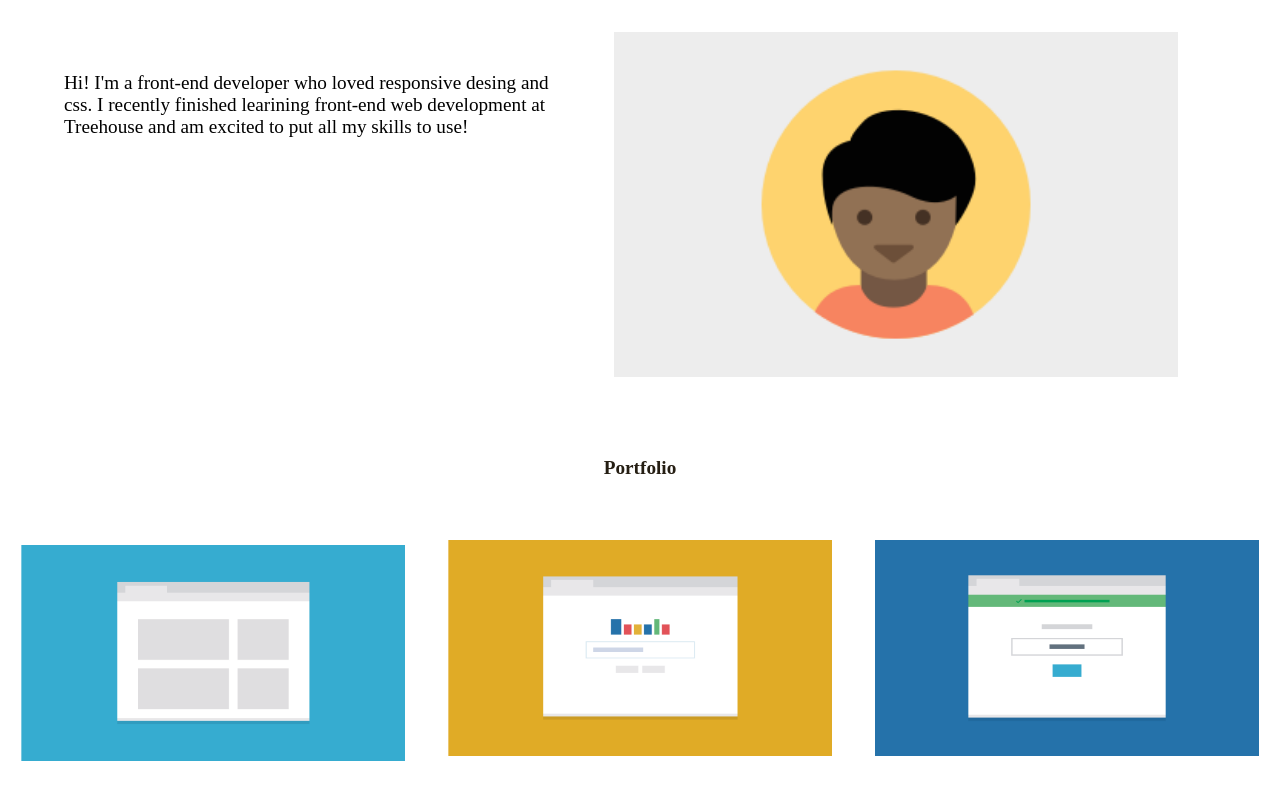
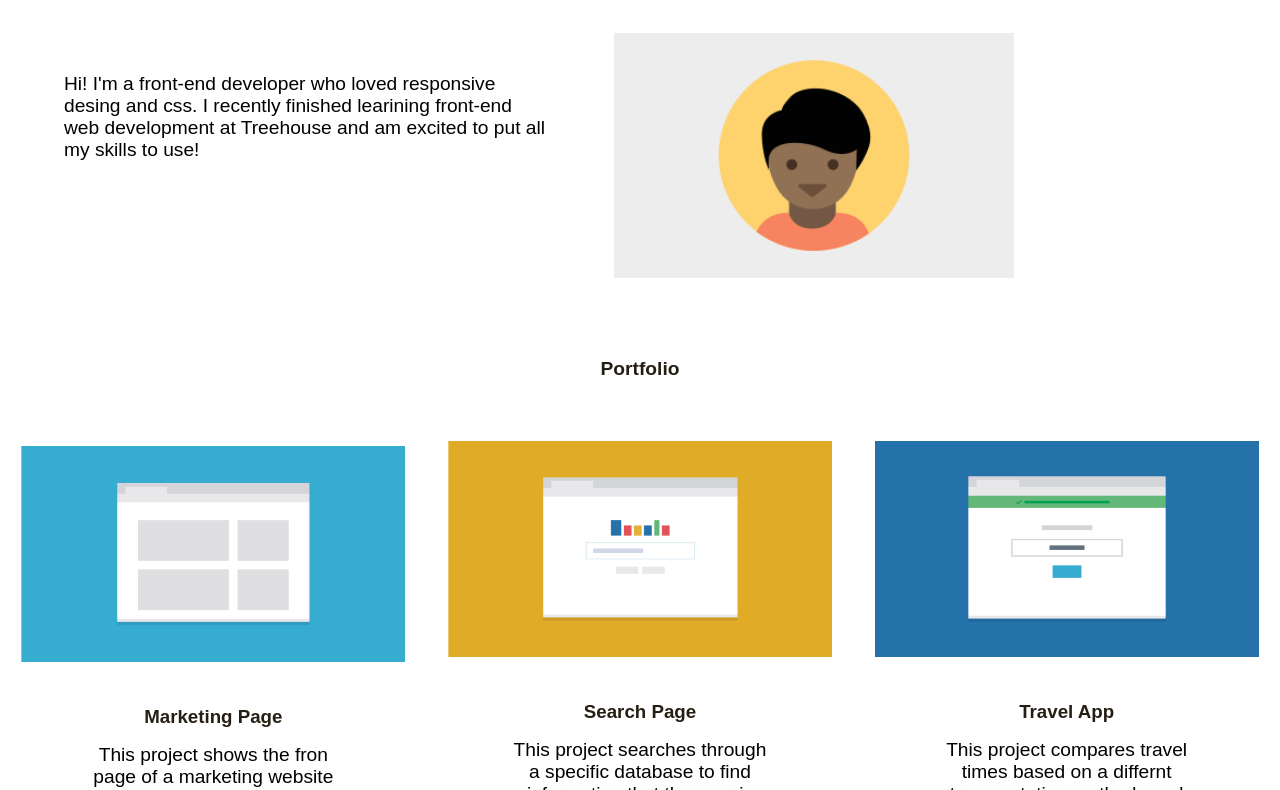
Before and after one commit to jareynaldo/Mobile-first-Responsive-Layout, a plain HTML site: page index.html in a window 1280 px wide. Shown: the part 43-833 px from the top of the page. Drawn offline with Linux system fonts and the light colour scheme.

Commit message:
final 3.0
final updates

```diff
--- a/css/styles.css
+++ b/css/styles.css
@@ -1,6 +1,7 @@
 *{
     text-align: center;
     margin: 0;
+    font-family: 'Vareela Round', sans-serif;
 }
 
 /*
@@ -235,13 +236,8 @@ media tags
         text-align: center;
         width: 100%;
     }
+    #profile-pic{
+        max-width: 400px;
+    }
 
 }
-
-@font-face {
-    font-family: 'Varela Round';
-    font-style: normal;
-    font-weight: 400;
-    src: url(https://fonts.gstatic.com/s/varelaround/v17/w8gdH283Tvk__Lua32TysjIfpcuPP9g.woff2) format('woff2');
-    unicode-range: U+0590-05FF, U+200C-2010, U+20AA, U+25CC, U+FB1D-FB4F;
-  }
--- a/index.html
+++ b/index.html
@@ -4,7 +4,9 @@
     <meta charset="UTF-8">
     <meta http-equiv="X-UA-Compatible" content="IE=edge">
     <meta name="viewport" content="width=device-width, initial-scale=1.0">
-    <link href='https://fonts.googleapis.com/css?family=Varela+Round' rel='stylesheet' type='text/css'>
+    <link rel="preconnect" href="https://fonts.googleapis.com">
+    <link rel="preconnect" href="https://fonts.gstatic.com" crossorigin>
+    <link href="https://fonts.googleapis.com/css2?family=Varela+Round&;display=swap" rel="stylesheet">
 	<link rel="stylesheet" href="css/styles.css">
     <title>responsive design</title>
 </head>
```
